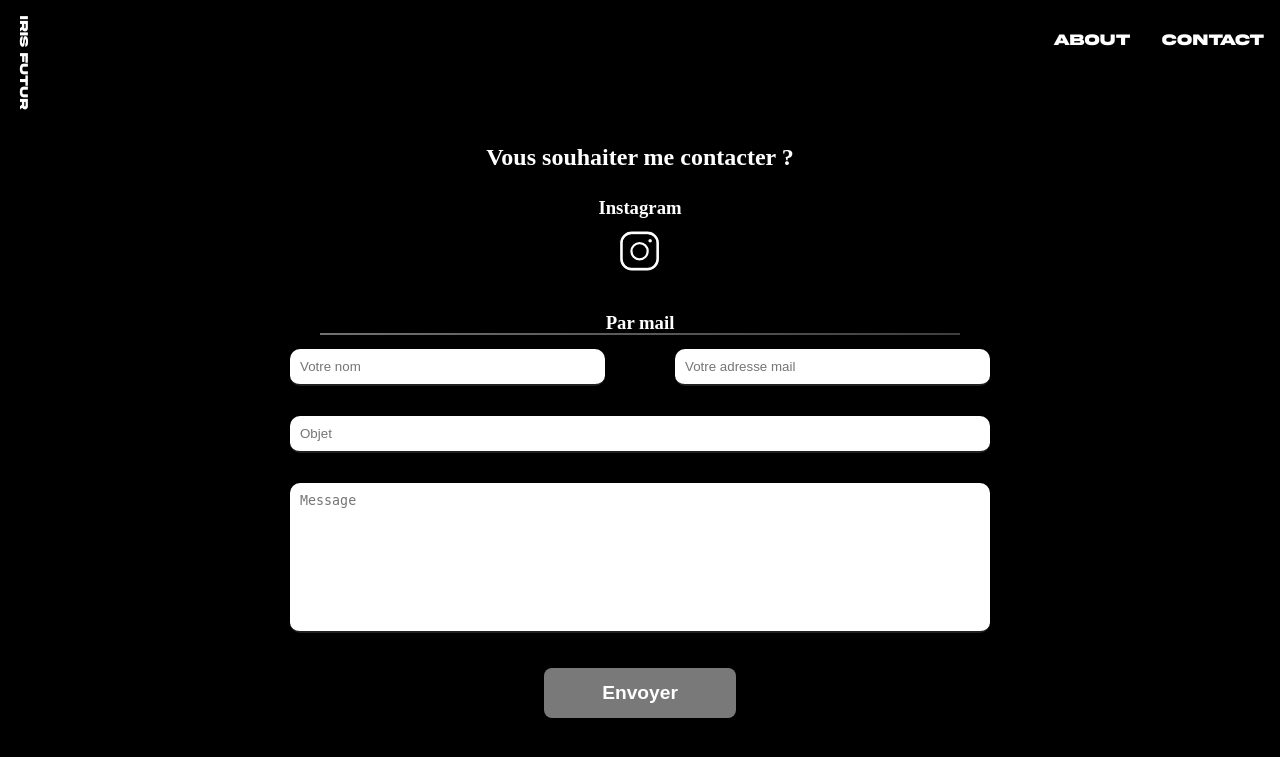
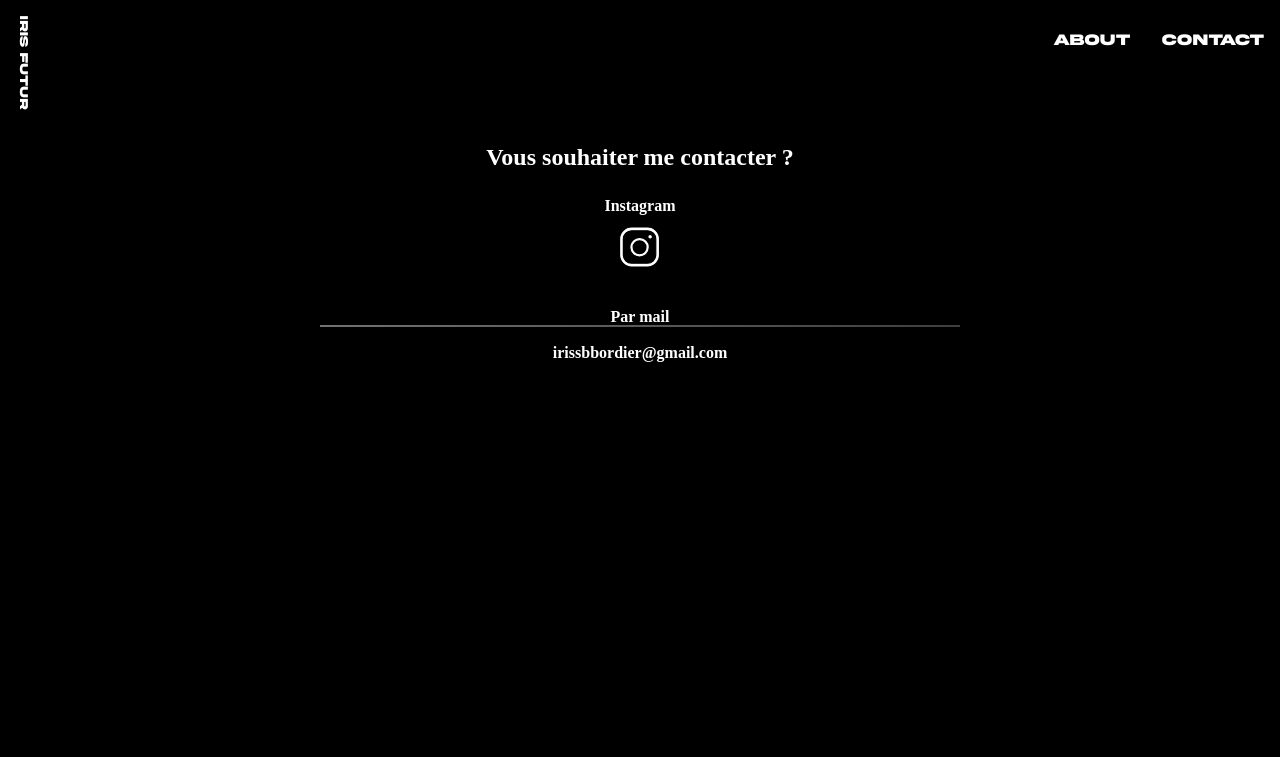
Before and after one commit to HugoKD/studio_vitrine, a Django app: page /contact/ in a window 1280 px wide. Shown: the top 757 px of the page. Run offline with Django 4.2, Linux system fonts and the light colour scheme.

Commit message:
finitions

```diff
--- a/studio_vitrine/static/studio_vitrine/css/about.css
+++ b/studio_vitrine/static/studio_vitrine/css/about.css
@@ -73,9 +73,9 @@ ul a {
 }
 
 .bloc p {
-    display: inline;
-    font-family: 'Font', sans-serif;
+    font-family: Keraleeyam, serif;
     color: #ffffff;
+    font-size: 20px;
 }
 .bloc h3 {
     font-family: 'Font', sans-serif;
@@ -106,6 +106,7 @@ footer .vague {
 }
 
 footer .footer {
+    font-weight: lighter;
   position: absolute; transform: translate(-50%,-50%);
   left: 50%; bottom: 0;
   z-index: 10;
--- a/templates/studio_vitrine/about.html
+++ b/templates/studio_vitrine/about.html
@@ -30,8 +30,8 @@
                 </p>
             </div>
         </div>
-        <>
+        <footer>
             <p class="">Iris Bordier</p>
-        </>
+        </footer>
 </body>
 </html>
--- a/templates/studio_vitrine/contact.html
+++ b/templates/studio_vitrine/contact.html
@@ -25,7 +25,7 @@
         <section id="contact">
             <h2>Vous souhaiter me contacter ? </h2>
             <div class="insta">
-                <h3>Instagram </h3>
+                <h4>Instagram </h4>
                 <a href="https://www.instagram.com/iris.futur/">
                     <svg width="64px" height="64px" viewBox="0 0 32.00 32.00" id="Camada_1" version="1.1" xml:space="preserve"
                          xmlns="http://www.w3.org/2000/svg" xmlns:xlink="http://www.w3.org/1999/xlink" fill="#000000" stroke="#000000"
@@ -47,17 +47,11 @@
                         <h3>Merci pour ton message {{ nom }} !</h3>
                         <h4>J'y reponds le plus tôt possible</h4>
                         {% else %}
-                            <h3>Par mail</h3>
+                            <h4>Par mail</h4>
                         {% endif %}
                     </div>
-                    <form method="post" action="">
-                        {% csrf_token %}
-                        <input type="text" name="Name" placeholder="Votre nom" required="">
-                        <input type="text" name="Mail" placeholder="Votre adresse mail" required="">
-                        <input type="text" name="Object" placeholder="Objet" required="">
-                        <textarea type="text" name="Message" placeholder="Message"></textarea>
-                        <button type="submit">Envoyer</button>
-                    </form>
+                <br>
+            <h4>irissbbordier@gmail.com</h4>
                 </div>
         </section>
     </div>
```
Also changed, not shown: studio_vitrine/settings.py (line endings or trailing spaces).
